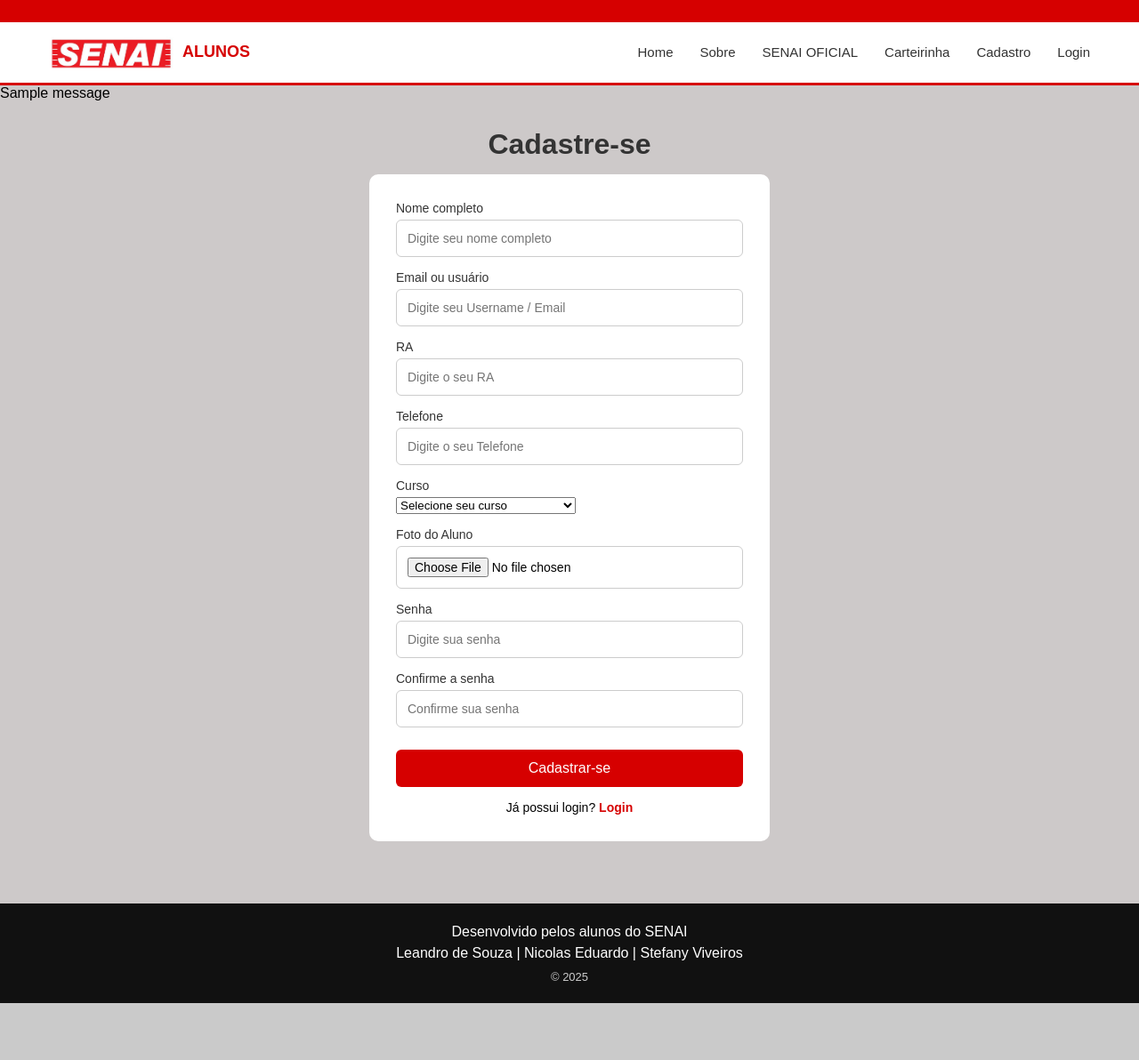
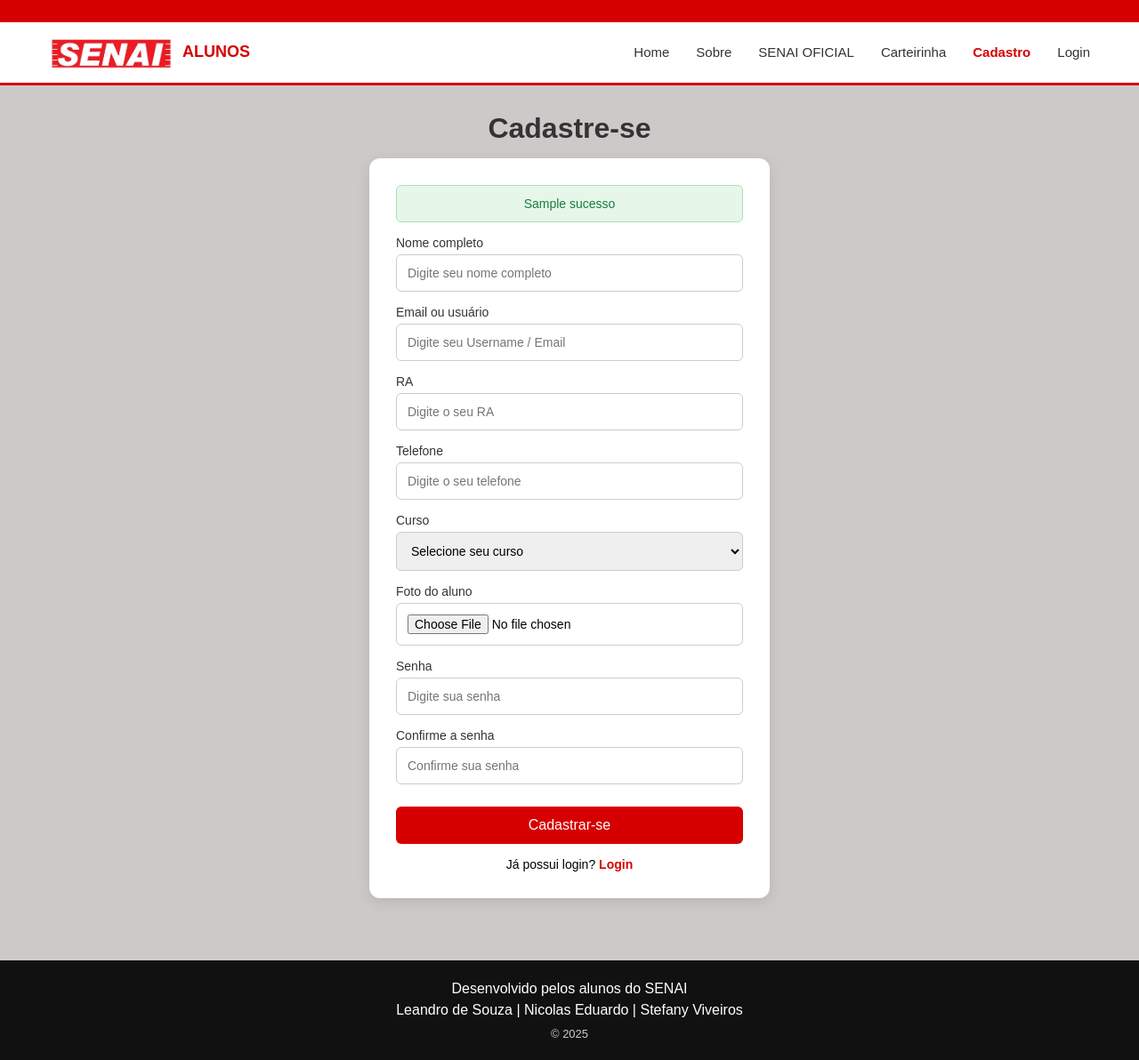
Before and after one commit to Stefany-viveiros/projeto-senai-alunos, a Flask app: template templates/cadastro.html in a window 1280 px wide. Shown: the whole page at 89% size. Before the commit the page ends 1128 px from the top, so only its background shows below. Run offline with Flask 3, Linux system fonts and the light colour scheme; the template is opened without the code that fills it: most values are stand-ins (such as "Sample title", 1, 10 or a date in 2020); one stand-in notice (Sample message) is shown.

Commit message:
Adicionando mensagem de cadastro para novos usuarios, dentro do form

```diff
--- a/static/css/cadastro.css
+++ b/static/css/cadastro.css
@@ -1,4 +1,3 @@
-
 * {
     margin: 0;
     padding: 0;
@@ -10,6 +9,7 @@ body {
     background: #CDC9C9;
 }
 
+/* ================= FAIXA TOPO ================= */
 
 .faixa-topo {
     width: 100%;
@@ -17,6 +17,7 @@ body {
     background-color: #d60000;
 }
 
+/* ================= NAVBAR ================= */
 
 .navbar {
     width: 100%;
@@ -33,7 +34,6 @@ body {
     align-items: center;
     flex-wrap: wrap;
 }
-
 
 .logo-senai {
     display: flex;
@@ -52,7 +52,6 @@ body {
     text-transform: uppercase;
 }
 
-
 .nav-links {
     list-style: none;
     display: flex;
@@ -66,15 +65,17 @@ body {
     transition: 0.2s;
 }
 
-.nav-links a:hover {
+.nav-links a:hover,
+.nav-links a.active {
     color: #d60000;
+    font-weight: bold;
 }
 
+/* ================= MAIN ================= */
 
 main {
     padding: 30px 15px;
 }
-
 
 main h1 {
     text-align: center;
@@ -82,15 +83,16 @@ main h1 {
     color: #333;
 }
 
+/* ================= FORMULÁRIO ================= */
 
 .container {
     max-width: 450px;
     background: #fff;
     margin: auto;
     padding: 30px;
-    border-radius: 10px;
+    border-radius: 12px;
+    box-shadow: 0 4px 15px rgba(0,0,0,0.1);
 }
-
 
 .group {
     margin-bottom: 15px;
@@ -104,7 +106,8 @@ main h1 {
     margin-bottom: 5px;
 }
 
-.group input {
+.group input,
+.group select {
     width: 100%;
     padding: 12px;
     border-radius: 6px;
@@ -112,6 +115,35 @@ main h1 {
     font-size: 14px;
 }
 
+.group input:focus,
+.group select:focus {
+    outline: none;
+    border-color: #d60000;
+}
+
+/* ================= MENSAGENS ================= */
+
+.mensagem {
+    padding: 12px;
+    border-radius: 6px;
+    font-size: 14px;
+    margin-bottom: 15px;
+    text-align: center;
+}
+
+.mensagem.erro {
+    background-color: #ffe5e5;
+    color: #b00000;
+    border: 1px solid #ffb3b3;
+}
+
+.mensagem.sucesso {
+    background-color: #e6f7ea;
+    color: #1b7a3d;
+    border: 1px solid #a8e0b8;
+}
+
+/* ================= BOTÃO ================= */
 
 button {
     width: 100%;
@@ -123,12 +155,14 @@ button {
     font-size: 16px;
     cursor: pointer;
     margin-top: 10px;
+    transition: 0.3s;
 }
 
 button:hover {
     background: #b80000;
 }
 
+/* ================= LINKS ================= */
 
 .container p {
     margin-top: 15px;
@@ -142,6 +176,7 @@ button:hover {
     text-decoration: none;
 }
 
+/* ================= FOOTER ================= */
 
 .footer {
     background: #111;
--- a/templates/cadastro.html
+++ b/templates/cadastro.html
@@ -7,6 +7,7 @@
     <link rel="stylesheet" href="{{ url_for('static', filename='css/cadastro.css') }}">
 </head>
 <body>
+
 <div class="faixa-topo"></div>
 
 <nav class="navbar">
@@ -27,38 +28,46 @@
     </div>
 </nav>
 
-    <!-- Flash messages -->
-    {% with messages = get_flashed_messages(with_categories=true) %}
-      {% if messages %}
-        <ul class="flash-messages">
-          {% for category, message in messages %}
-            <li class="{{ category }}">{{ message }}</li>
-          {% endfor %}
-        </ul>
-      {% endif %}
-    {% endwith %}
-
 <main>
     <h1>Cadastre-se</h1>
+
     <section class="container">
         <form method="POST" action="{{ url_for('cadastro') }}" enctype="multipart/form-data">
-                <!-- Campos de cadastro com foto e curso -->
+
+            <!-- MENSAGEM DE ERRO -->
+            {% if erro %}
+                <div class="mensagem erro">
+                    {{ erro }}
+                </div>
+            {% endif %}
+
+            <!-- MENSAGEM DE SUCESSO -->
+            {% if sucesso %}
+                <div class="mensagem sucesso">
+                    {{ sucesso }}
+                </div>
+            {% endif %}
+
             <div class="group">
                 <label for="nome">Nome completo</label>
                 <input type="text" id="nome" name="nome" placeholder="Digite seu nome completo" required>
             </div>
+
             <div class="group">
                 <label for="usuario">Email ou usuário</label>
                 <input type="text" id="usuario" name="usuario" placeholder="Digite seu Username / Email" required>
             </div>
+
             <div class="group">
                 <label for="ra">RA</label>
                 <input type="text" id="ra" name="ra" placeholder="Digite o seu RA" required>
             </div>
+
             <div class="group">
                 <label for="telefone">Telefone</label>
-                    <input type="text" id="telefone" name="telefone" placeholder="Digite o seu Telefone" required>
+                <input type="text" id="telefone" name="telefone" placeholder="Digite o seu telefone" required>
             </div>
+
             <div class="group">
                 <label for="curso">Curso</label>
                 <select id="curso" name="curso" required>
@@ -68,20 +77,28 @@
                     <option value="Automação Industrial">Automação Industrial</option>
                 </select>
             </div>
+
             <div class="group">
-                    <label for="foto">Foto do Aluno</label>
+                <label for="foto">Foto do aluno</label>
                 <input type="file" id="foto" name="foto" accept="image/*" required>
             </div>
+
             <div class="group">
                 <label for="senha">Senha</label>
                 <input type="password" id="senha" name="senha" placeholder="Digite sua senha" required>
             </div>
+
             <div class="group">
                 <label for="senha_confirm">Confirme a senha</label>
                 <input type="password" id="senha_confirm" name="senha_confirm" placeholder="Confirme sua senha" required>
             </div>
+
             <button type="submit">Cadastrar-se</button>
-                <p>Já possui login? <a href="{{ url_for('login') }}">Login</a></p>
+
+            <p>
+                Já possui login?
+                <a href="{{ url_for('login') }}">Login</a>
+            </p>
         </form>
     </section>
 </main>
@@ -89,10 +106,12 @@
 <footer class="footer">
     <div class="footer-container">
         <p>Desenvolvido pelos alunos do SENAI</p>
-            <p>Leandro de Souza | Nicolas Eduardo | Stefany Viveiros
+        <p>
+            Leandro de Souza | Nicolas Eduardo | Stefany Viveiros
             <span>© 2025</span>
         </p>
     </div>
 </footer>
+
 </body>
 </html>
```
Also changed, not shown: static/qrcodes/viveirosstefany@gmail.com.png (added). Lines whose indentation alone changed are shown as unchanged.
